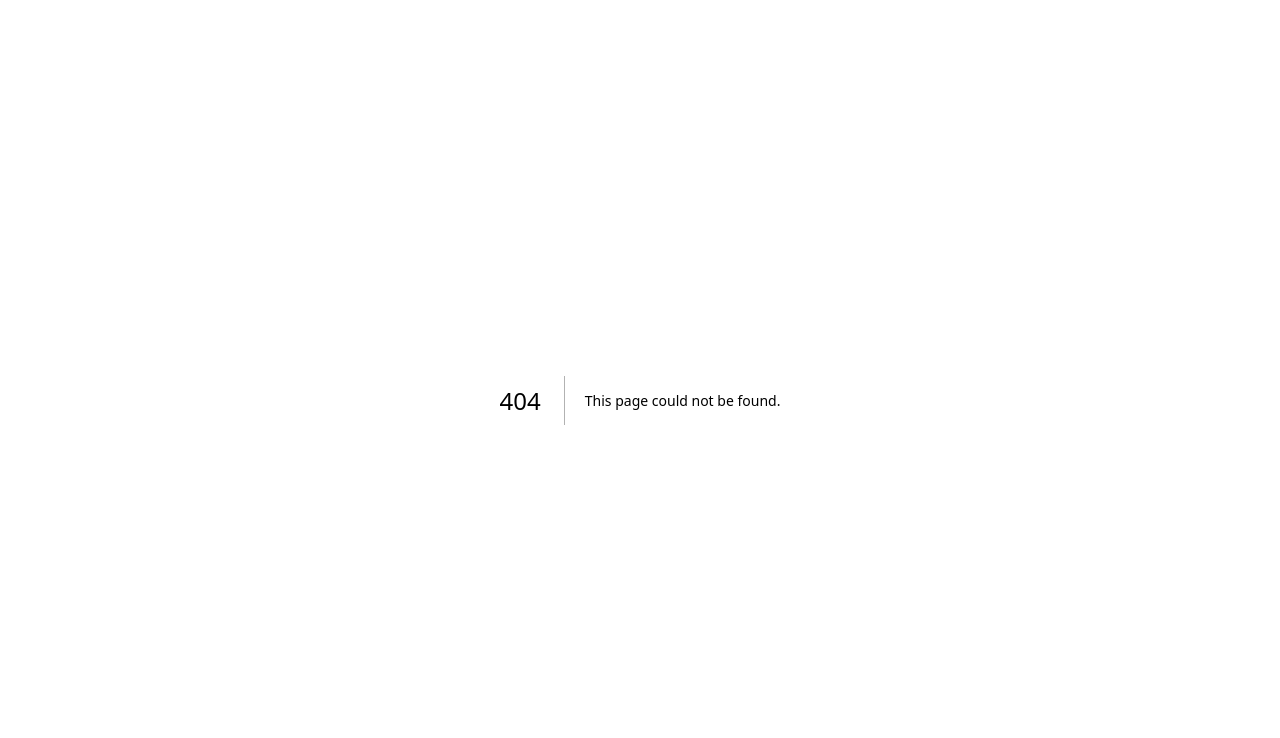
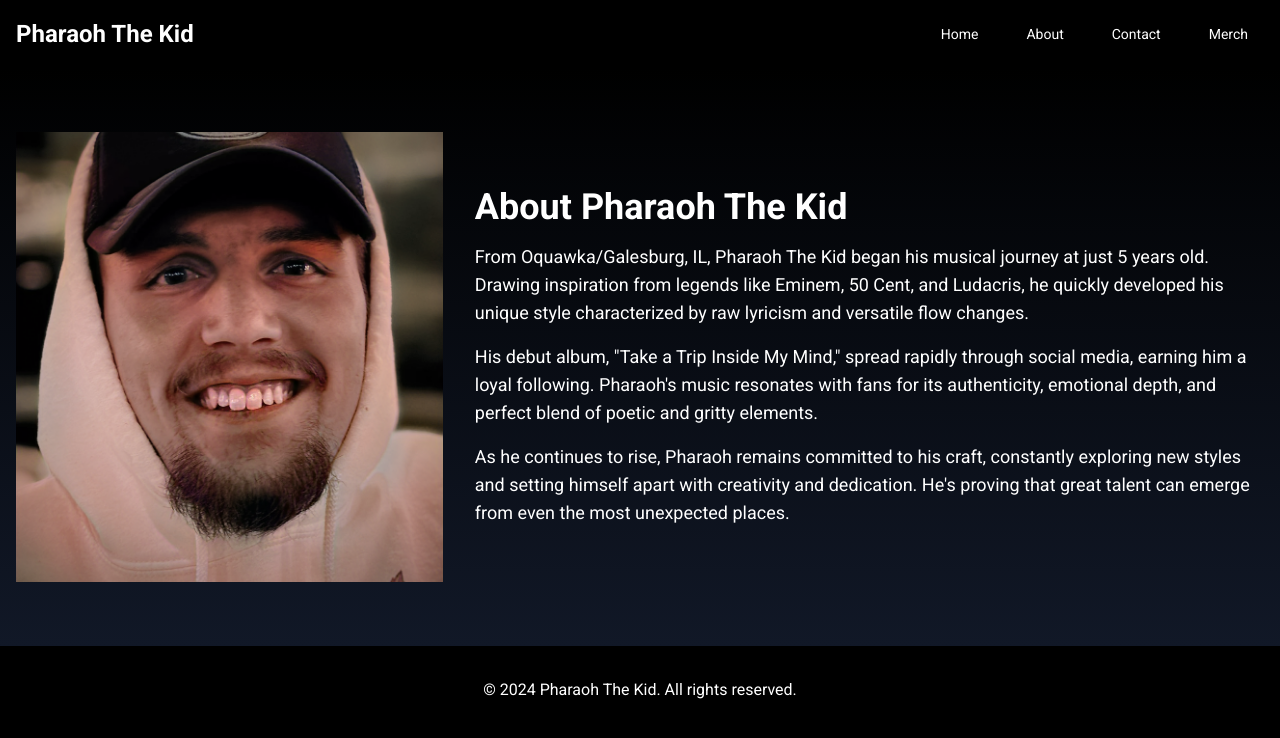
Before and after one commit to DBiel1993/freeman-epk-3, a Next.js app: page /pages/about in a window 1280 px wide. Before the commit this address had no page. Shown: the top 738 px of the page. Built offline with nearby package versions, Linux system fonts and the light colour scheme.

Commit message:
pages added

```diff
--- /dev/null
+++ b/app/pages/about/page.tsx
@@ -0,0 +1,18 @@
+"use client";
+import { useState } from "react";
+import BioSection from "@/components/ui/BioSection";
+
+import HeaderSection from "@/components/ui/HeaderSection";
+import FooterSection from "@/components/ui/FooterSection";
+
+export default function Component() {
+  const [isPlaying, setIsPlaying] = useState(false);
+
+  return (
+    <div className="min-h-screen bg-black text-white">
+      <HeaderSection />
+      <BioSection />
+      <FooterSection />
+    </div>
+  );
+}
--- /dev/null
+++ b/app/pages/contact/page.tsx
@@ -0,0 +1,17 @@
+"use client";
+import { useState } from "react";
+import FooterSection from "@/components/ui/FooterSection";
+import HeaderSection from "@/components/ui/HeaderSection";
+import ContactMerchSection from "@/components/ui/ContactMerchSection";
+
+export default function Component() {
+  const [isPlaying, setIsPlaying] = useState(false);
+
+  return (
+    <div className="min-h-screen bg-black text-white">
+      <HeaderSection />
+      <ContactMerchSection />
+      <FooterSection />
+    </div>
+  );
+}
--- /dev/null
+++ b/app/pages/merch/page.tsx
@@ -0,0 +1,17 @@
+"use client";
+import { useState } from "react";
+import FooterSection from "@/components/ui/FooterSection";
+import HeaderSection from "@/components/ui/HeaderSection";
+import ContactMerchSection from "@/components/ui/ContactMerchSection";
+
+export default function Component() {
+  const [isPlaying, setIsPlaying] = useState(false);
+
+  return (
+    <div className="min-h-screen bg-black text-white">
+      <HeaderSection />
+      <ContactMerchSection />
+      <FooterSection />
+    </div>
+  );
+}
--- a/components/ui/HeaderSection.tsx
+++ b/components/ui/HeaderSection.tsx
@@ -1,5 +1,5 @@
-// app/components/ui/HeaderSection.tsx
-
+"use client";
+import Link from "next/link";
 import React from "react";
 import { Button } from "@/components/ui/button"; // Adjust the path as needed
 
@@ -13,18 +13,26 @@ const HeaderSection = () => {
         </div>
         {/* Navigation */}
         <nav className="flex space-x-4">
+          <Link href="/">
             <Button variant="ghost" className="text-white">
               Home
             </Button>
+          </Link>
+          <Link href="/pages/about">
             <Button variant="ghost" className="text-white">
               About
             </Button>
+          </Link>
+          <Link href="/pages/contact">
             <Button variant="ghost" className="text-white">
               Contact
             </Button>
+          </Link>
+          <Link href="/pages/merch">
             <Button variant="ghost" className="text-white">
               Merch
             </Button>
+          </Link>{" "}
         </nav>
       </div>
     </header>
```
Lines whose indentation alone changed are shown as unchanged.
